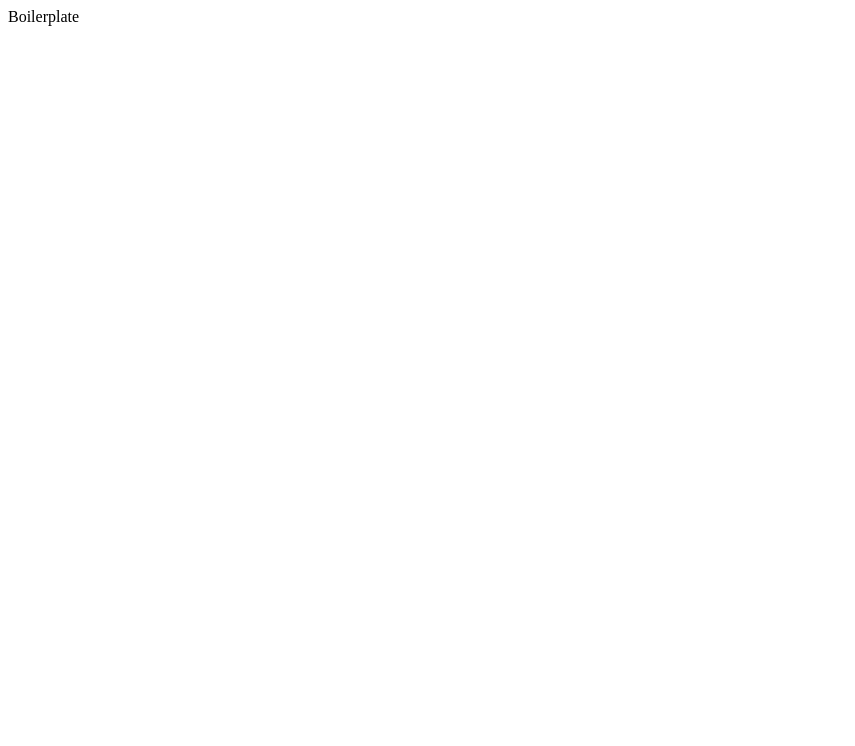
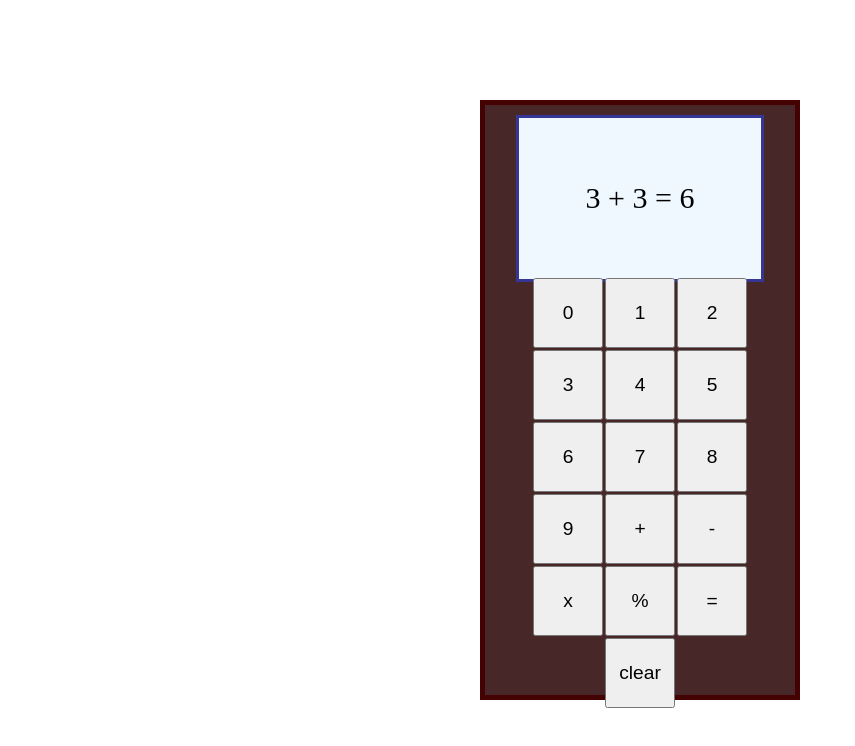
Before and after one commit to ClemoAcevedo/odin-calculator, a plain HTML site: page index.html in a window 1280 px wide. Shown: the whole page, without its empty margins (0-855 px from the left). Drawn offline with Linux system fonts and the light colour scheme.

Commit message:
feat: add basic structure for calculator functions and UI
- Implemented basic math functions: add, subtract, multiply, divide
- Created variables to represent numbers and operator for operations
- Added 'operate' function to execute calculations based on operator
- Built initial HTML layout with buttons for digits, operators, and a display
- Included a 'clear' button for resetting the display
- Added dummy numbers to display for initial layout testing

```diff
--- a/index.css
+++ b/index.css
@@ -0,0 +1,58 @@
+* {
+    margin: 0;
+    padding: 0;
+    box-sizing: border-box;
+}
+
+html,
+body {
+    display: flex;
+    justify-content: center;
+    align-items: center;
+    height: 100vh;
+    width: 100vw;
+}
+
+#main-frame {
+    display: flex;
+    flex-direction: column;
+    justify-content: space-around;
+    align-items: center;
+    border: 5px rgb(69, 2, 2) solid;
+    height: 75%;
+    width: 25%;
+    background-color: rgb(71, 39, 39);
+    gap: 10px;
+}
+
+#button-container {
+    display: flex;
+    flex-wrap: wrap;
+    height: 65%;
+    width: 80%;
+    justify-content: center;
+    align-items: center;
+    align-content: center;
+    margin-bottom: 10px;
+}
+
+#one-liner {
+    display: flex;
+    align-items: center;
+    justify-content: center;
+    flex: 1;
+    width: 80%;
+    height: 10%;
+    border: 3px rgb(54, 54, 151) solid;
+    margin-top: 10px;
+    margin-bottom: 10px;
+    background-color: aliceblue;
+    font-size: 30px;
+}
+
+.button-calculator {
+    height: 70px;
+    width: 70px;
+    margin: 1px;
+    font-size: 1.2rem;
+}
--- a/index.html
+++ b/index.html
@@ -4,10 +4,33 @@
 <head>
     <meta charset="utf-8">
     <title>Odin Calculator</title>
-    <link rel="stylesheet.css" href="index.css">
+    <link rel="stylesheet" href="index.css">
     <script src="index.js" defer></script>
 </head>
 
-<body>Boilerplate</body>
+<body>
+    <div id="main-frame">
+        <div id="one-liner">3 + 3 = 6</div>
+        <div id="button-container">
+            <script>
+                const btnContainer = document.querySelector("#button-container");
+                for (let i = 0; i <= 9; i++) {
+                    const newButton = document.createElement("button");
+                    newButton.textContent = `${i}`
+                    btnContainer.appendChild(newButton);
+                    newButton.classList.add("button-calculator")
+                }
+                const extraButtons = ["+", "-", "x", "%", "=", "clear"];
+                for (op of extraButtons) {
+                    const newButton = document.createElement("button");
+                    newButton.textContent = op
+                    btnContainer.appendChild(newButton);
+                    newButton.classList.add("button-calculator")
+                }
+            </script>
+        </div>
+    </div>
+
+</body>
 
 </html>
--- a/index.js
+++ b/index.js
@@ -0,0 +1,43 @@
+function add(a, b) {
+    return a + b;
+}
+
+function subtract(a, b) {
+    return a - b;
+}
+
+function multiply(a, b) {
+    return a * b;
+}
+
+function divide(a, b) {
+    if (b === 0) {
+        return "ERROR";
+    }
+    return a / b;
+}
+let firstNumber;
+let secondNumber;
+let operator;
+
+function operate(op, a, b) {
+    if (op === "add") {
+        return add(a, b);
+    }
+
+    else if (op === "substract") {
+        return subtract(a, b);
+    }
+
+    else if (op === "multiply") {
+        return multiply(a, b);
+    }
+
+    else if (op === "divide") {
+        return divide(a, b);
+    }
+
+    else {
+        return "ERROR";
+    }
+}
```
